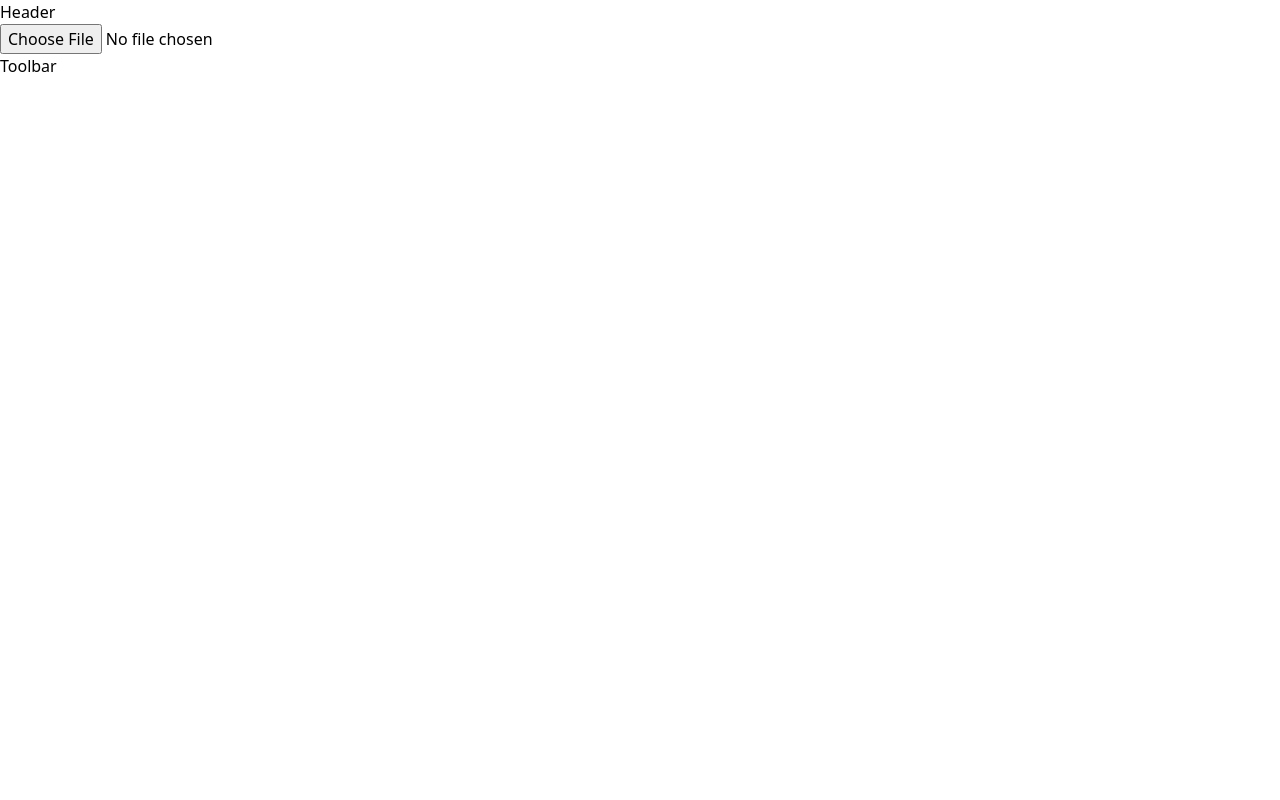
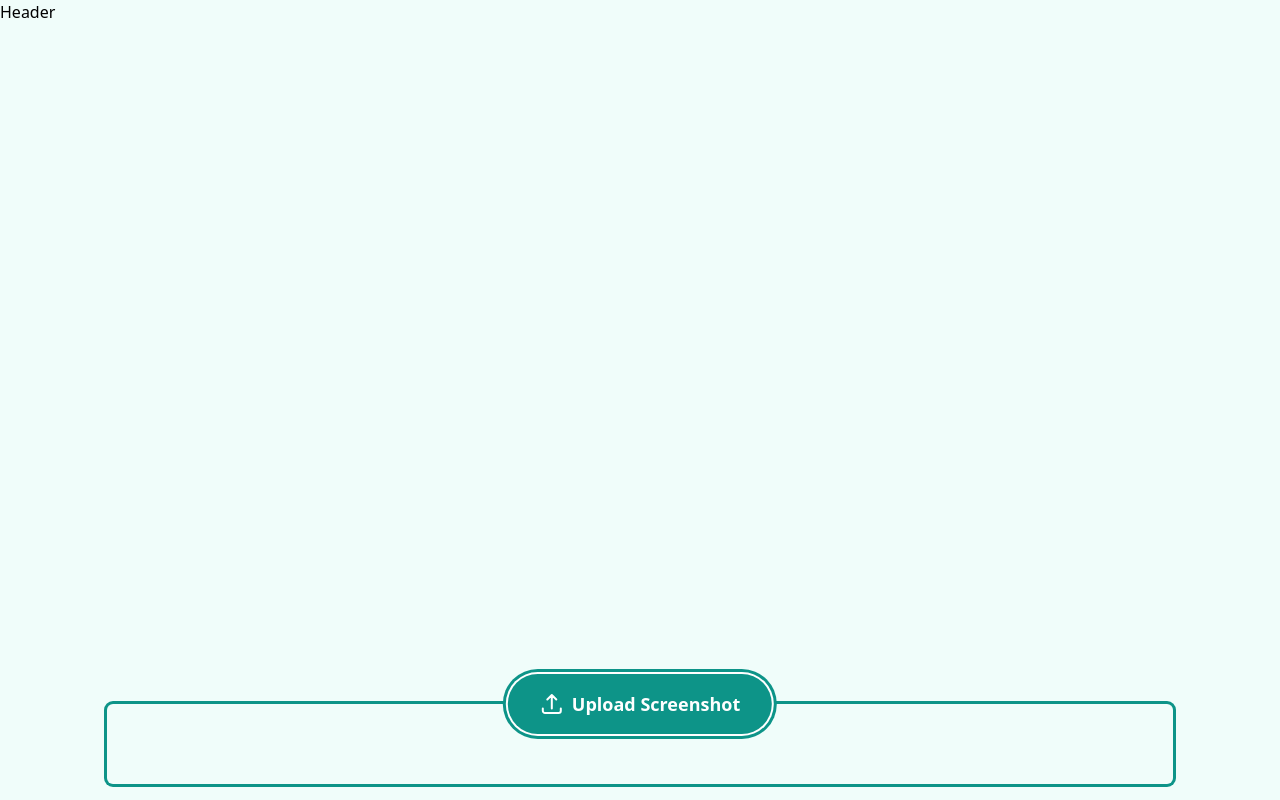
Before and after one commit to VishwaGauravIn/spiffy, a Next.js app: page / in a window 1280 px wide. Built offline with nearby package versions, Linux system fonts and the light colour scheme.

Commit message:
Toolbar design #1

```diff
--- a/package.json
+++ b/package.json
@@ -9,6 +9,7 @@
     "lint": "next lint"
   },
   "dependencies": {
+    "@heroicons/react": "^2.0.12",
     "get-image-colors": "^4.0.1",
     "next": "12.2.5",
     "react": "18.2.0",
--- a/pages/components/toolbar/Toolbar.js
+++ b/pages/components/toolbar/Toolbar.js
@@ -1,7 +1,14 @@
-import React from 'react'
+import React from "react";
+import { ArrowUpTrayIcon} from '@heroicons/react/24/outline'
 
 export default function Toolbar() {
   return (
-    <div>Toolbar</div>
-  )
+    <div className="absolute bottom-4 w-full flex justify-center z-10">
+      <div className="w-10/12 h-20 ring ring-teal-600 rounded-md relative ">
+        <button className="absolute left-1/2 transform -translate-x-1/2 -translate-y-1/2 p-4 flex font-semibold text-lg justify-center items-center px-8 rounded-full bg-teal-600 text-white ring ring-offset-2 ring-teal-600 ease-in-out hover:bg-teal-700 group outline-none">
+            <ArrowUpTrayIcon className="w-6 mr-2 stroke-[2] group-hover:-rotate-3 group-active:rotate-3"/> Upload Screenshot
+        </button>
+      </div>
+    </div>
+  );
 }
--- a/pages/index.js
+++ b/pages/index.js
@@ -14,7 +14,7 @@ export default function Home() {
 
       <main>
         <Header/>
-        <LocalView/>
+        {/* <LocalView/> */}
         <Toolbar/>
       </main>
     </>
--- a/styles/globals.css
+++ b/styles/globals.css
@@ -1,3 +1,7 @@
 @tailwind base;
 @tailwind components;
 @tailwind utilities;
+
+html{
+    background-color: rgb(240, 253, 250);
+}
```
Also changed, not shown: 1 other file (tests, documents, lock files or other folders).
